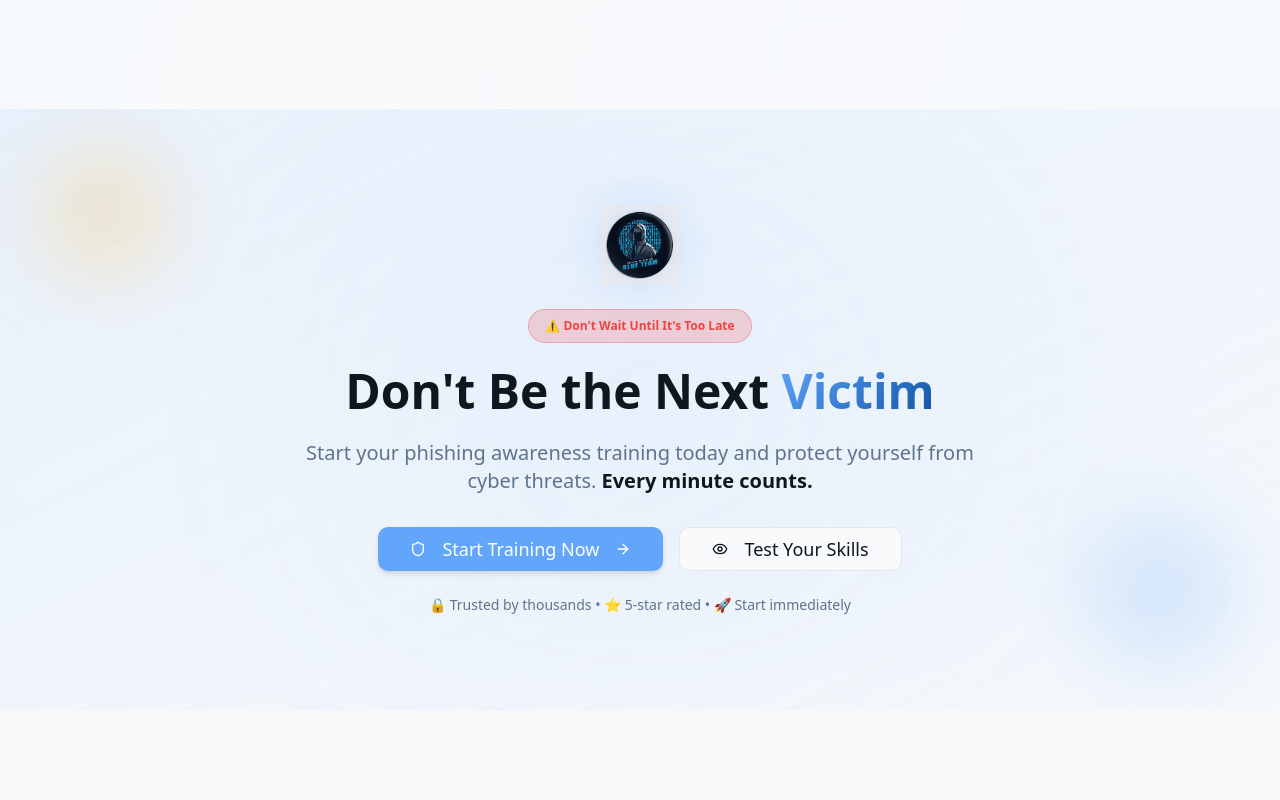
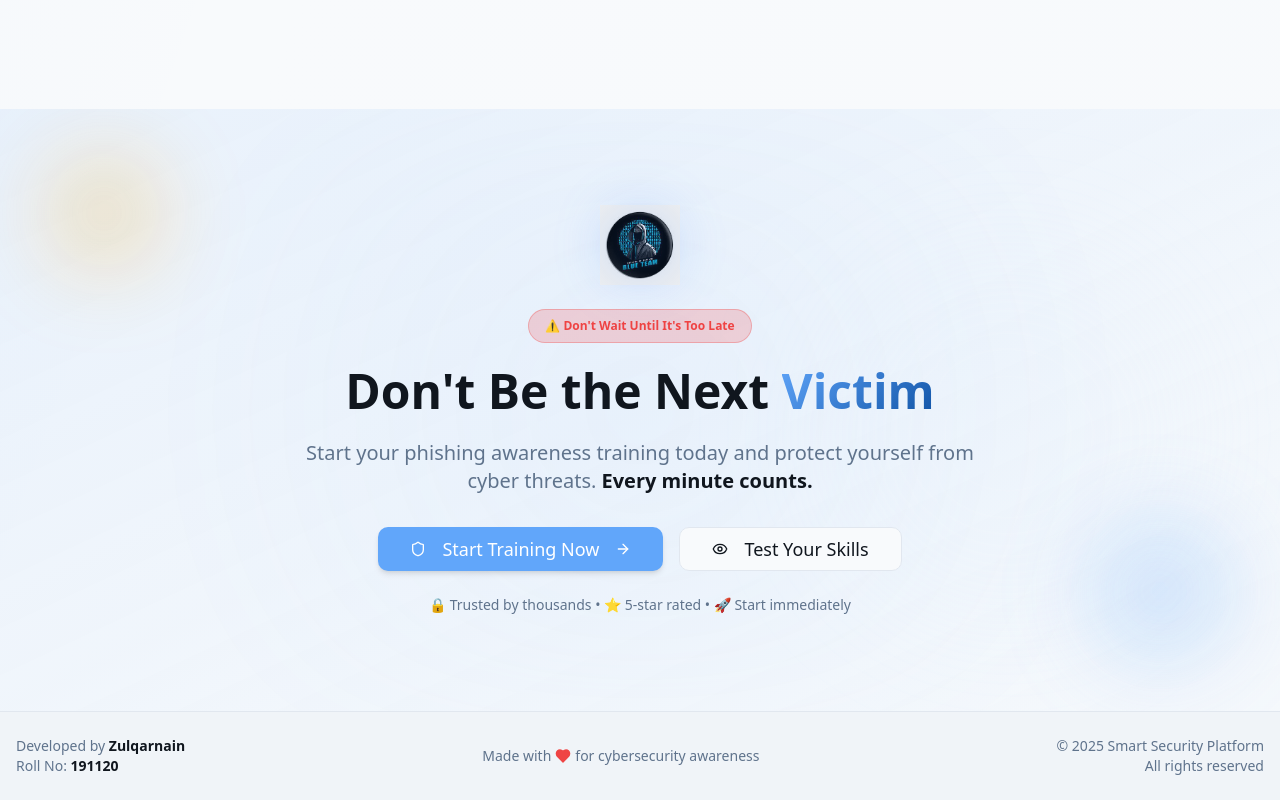
Before and after one commit to zebgenai/phishing-awareness, a React (Vite) app: page / in a window 1280 px wide. Shown: the part 3029-3829 px from the top of the page. Before the commit the page ends 3740 px from the top, so only its background shows below. Built offline with nearby package versions, Linux system fonts and the light colour scheme.

Commit message:
Add developer details and copyright
Add developer name (Zulqarnain) and roll number (191120) to the README.md file. Also, add a new section for copyright information.

```diff
--- a/src/App.tsx
+++ b/src/App.tsx
@@ -5,6 +5,7 @@ import { TooltipProvider } from "@/components/ui/tooltip";
 import { QueryClient, QueryClientProvider } from "@tanstack/react-query";
 import { BrowserRouter, Routes, Route } from "react-router-dom";
 import Navigation from "./components/Navigation";
+import Footer from "./components/Footer";
 import Home from "./pages/Home";
 import PhishingAwareness from "./pages/PhishingAwareness";
 import EmailCheck from "./pages/EmailCheck";
@@ -21,8 +22,9 @@ const App = () => (
       <Toaster />
       <Sonner />
       <BrowserRouter>
-        <div className="min-h-screen bg-background">
+        <div className="min-h-screen bg-background flex flex-col">
           <Navigation />
+          <main className="flex-1">
             <Routes>
               <Route path="/" element={<Home />} />
               <Route path="/learn" element={<PhishingAwareness />} />
@@ -32,6 +34,8 @@ const App = () => (
 
               <Route path="*" element={<NotFound />} />
             </Routes>
+          </main>
+          <Footer />
         </div>
       </BrowserRouter>
     </TooltipProvider>
--- /dev/null
+++ b/src/components/Footer.tsx
@@ -0,0 +1,37 @@
+import { Heart } from "lucide-react";
+
+const Footer = () => {
+  return (
+    <footer className="bg-muted/50 border-t mt-auto">
+      <div className="container mx-auto px-4 py-6">
+        <div className="flex flex-col md:flex-row justify-between items-center gap-4">
+          <div className="text-center md:text-left">
+            <p className="text-sm text-muted-foreground">
+              Developed by <span className="font-semibold text-foreground">Zulqarnain</span>
+            </p>
+            <p className="text-sm text-muted-foreground">
+              Roll No: <span className="font-semibold text-foreground">191120</span>
+            </p>
+          </div>
+
+          <div className="flex items-center gap-1 text-sm text-muted-foreground">
+            <span>Made with</span>
+            <Heart className="h-4 w-4 text-red-500 fill-current" />
+            <span>for cybersecurity awareness</span>
+          </div>
+
+          <div className="text-center md:text-right">
+            <p className="text-sm text-muted-foreground">
+              © {new Date().getFullYear()} Smart Security Platform
+            </p>
+            <p className="text-sm text-muted-foreground">
+              All rights reserved
+            </p>
+          </div>
+        </div>
+      </div>
+    </footer>
+  );
+};
+
+export default Footer;
```
Lines whose indentation alone changed are shown as unchanged.
